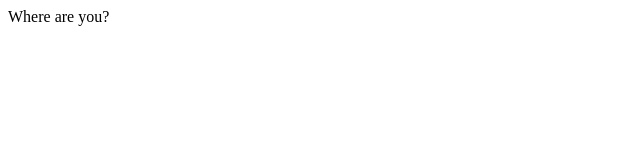
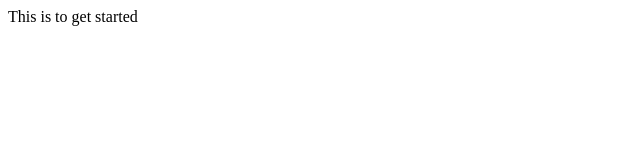
Before and after one commit to ryanakuhlman/CAR-Website, a plain HTML site: page index.html in a window 1280 px wide. Shown: the full height of the page, 0-640 px from the left. Drawn offline with Linux system fonts and the light colour scheme.

Commit message:
Update index.html

```diff
--- a/index.html
+++ b/index.html
@@ -1 +1,3 @@
-<p>Where are you?</p>
+<html>
+  <p>This is to get started</p>
+</html>
```
